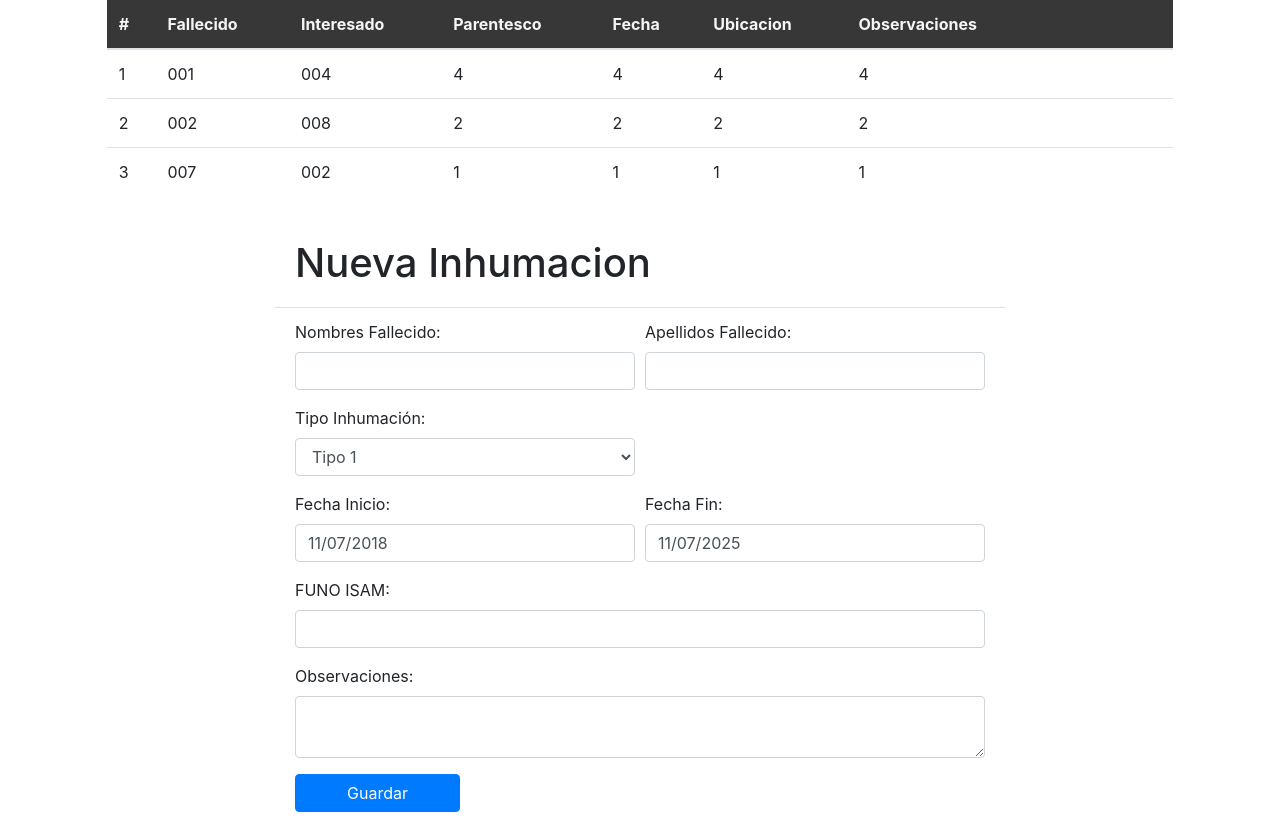
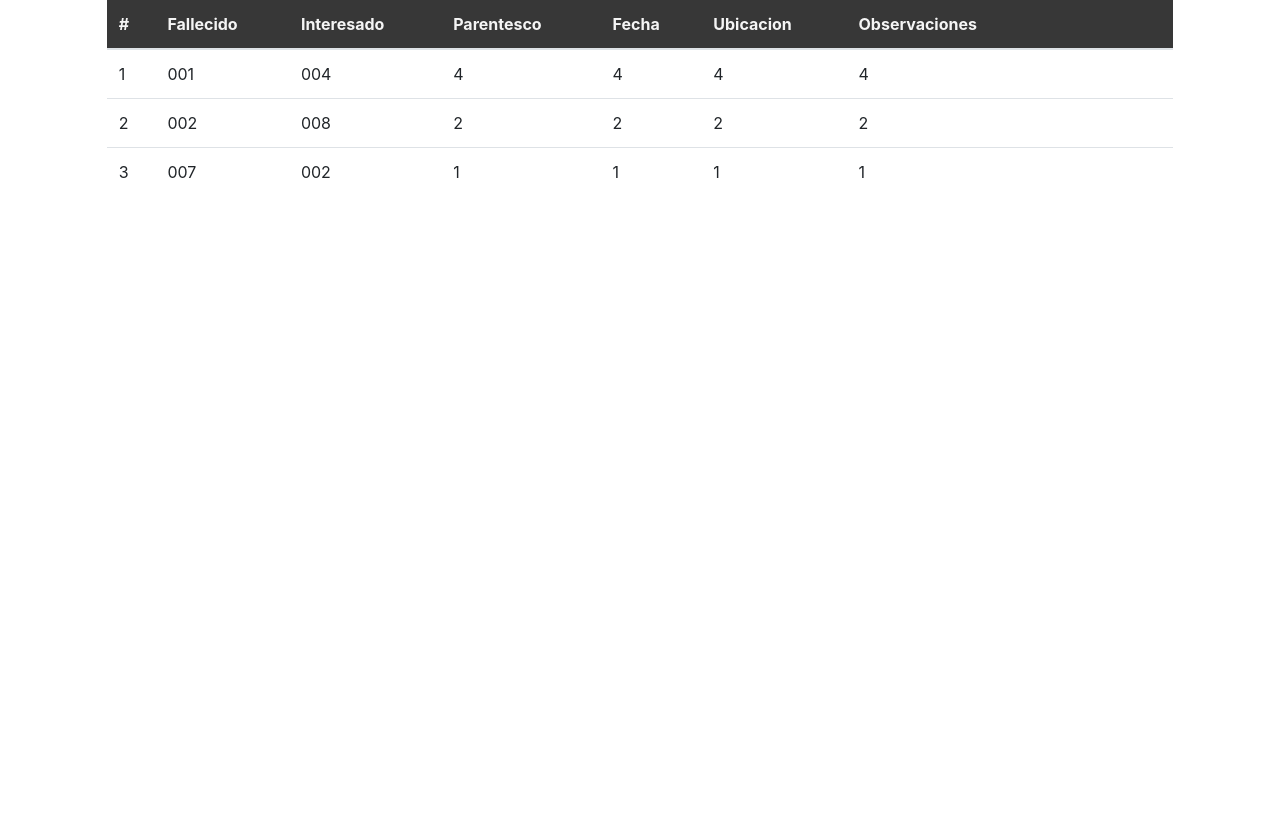
Before and after one commit to jobs2021/CementerioMunicipal, a PHP site: page /CementerioMunicipal/inhumacion in a window 1280 px wide. Shown: the part 211-1051 px from the top of the page. After the commit the page ends 389 px from the top, so only its background shows below. Run offline with PHP 8.4, Linux system fonts and the light colour scheme; some libraries are stand-ins or nearby versions.

Commit message:
inhumaciones

```diff
--- a/Controllers/controller.php
+++ b/Controllers/controller.php
@@ -2,8 +2,9 @@
 
 class MvcController{
 
-    #public $serverUrl='http://10.42.0.1';
-    public $serverUrl='http://localhost/CementerioMunicipal';
+    public $serverUrl='http://192.168.1.19';
+    //public $serverUrl='http://localhost';
+    //public $serverUrl='http://localhost/CementerioMunicipal';
     //public $serverUrl='http://cementerio.eshost.com.ar';
 
     public function enlacesPaginasController(){
--- a/Views/templates/inhumaciones/inhumacion.php
+++ b/Views/templates/inhumaciones/inhumacion.php
@@ -10,7 +10,7 @@
                 <div class="col col-lg-8">
                     <h2>Inhumaciones</h2>
                 </div>
-                <button type="button" class="btn btn-outline-dark float-right" data-toggle="modal" data-target="#myModal">Nueva Inhumacion</button>
+                <button type="button" class="btn btn-outline-dark float-right" data-toggle="modal" data-target="#modalNueva">Nueva Inhumacion</button>
             </div>
         </li>
     </ul>
@@ -51,9 +51,9 @@
                             <td>4</td>
                             <td class="text-right">
                                 <div class="row-btn">
-                                    <a href="<?php echo $server;?>/verparcela"><i class="fas fa-eye icon" title="Ver Parcela"></i></a>
+                                    <a href="<?php echo $server;?>/inhumacion"><i class="fas fa-eye icon" title="Ver Inhumacion"></i></a>
                                     <a href="#" data-toggle="modal" data-target="#modalAgregarParcela" data-slide-to="0"><i class="fa fa-edit icon" title="Editar"></i></a>
-                                    <a href="#" data-toggle="modal" data-target="#modalEliminar" class="text-danger"><i class="fas fa-trash icon" title="Eliminar"></i></a>
+                                    <a href="#" data-toggle="modal" data-target="#modalEliminar" class="text-danger"><i class="fas fa-minus-circle icon" title="Exhumar"></i></a>
                                 </div>
                             </td>
                         </tr>
@@ -67,9 +67,9 @@
                             <td>2</td>
                             <td class="text-right">
                                 <div class="row-btn">
-                                    <a href="<?php echo $server;?>/verparcela"><i class="fas fa-eye icon" title="Ver Parcela"></i></a>
+                                    <a href="<?php echo $server;?>/inhumacion"><i class="fas fa-eye icon" title="Ver Inhumacion"></i></a>
                                     <a href="#" data-toggle="modal" data-target="#modalAgregarParcela" data-slide-to="0"><i class="fa fa-edit icon" title="Editar"></i></a>
-                                    <a href="#" data-toggle="modal" data-target="#modalEliminar" class="text-danger"><i class="fas fa-trash icon" title="Eliminar"></i></a>
+                                    <a href="#" data-toggle="modal" data-target="#modalEliminar" class="text-danger"><i class="fas fa-minus-circle icon" title="Exhumar"></i></a>
                                 </div>
                             </td>
                         </tr>
@@ -83,9 +83,9 @@
                             <td>1</td>
                             <td class="text-right">
                                 <div class="row-btn">
-                                    <a href="<?php echo $server;?>/verparcela"><i class="fas fa-eye icon" title="Ver Parcela"></i></a>
+                                    <a href="<?php echo $server;?>/inhumacion"><i class="fas fa-eye icon" title="Ver Inhumacion"></i></a>
                                     <a href="#" data-toggle="modal" data-target="#modalAgregarParcela" data-slide-to="0"><i class="fa fa-edit icon" title="Editar"></i></a>
-                                    <a href="#" data-toggle="modal" data-target="#modalEliminar" class="text-danger"><i class="fas fa-trash icon" title="Eliminar"></i></a>
+                                    <a href="#" data-toggle="modal" data-target="#modalEliminar" class="text-danger"><i class="fas fa-minus-circle icon" title="Exhumar"></i></a>
                                 </div>
                             </td>
                         </tr>
@@ -97,13 +97,26 @@
 </div>
 
 
-<div class="container">
-    <div class="row justify-content-center">
-        <div class="col col-lg-8 margin-top-15">
+
+<!-- The Modal -->
+<div class="modal fade" id="modalNueva">
+    <div class="modal-dialog modal-dialog-centered">
+        <div class="modal-content">
+            <!-- Modal Header -->
+            <div class="modal-header">
+                <h4 class="modal-title">Nueva Inhumacion</h4>
+                <button type="button" class="close" data-dismiss="modal">&times;</button>
+            </div>
+            <!-- Modal body -->
+            <div class="modal-body">
+
+
+
+
+
+
             <ul class="list-group list-group-flush">
-                <li class="list-group-item">
-                    <h1>Nueva Inhumacion</h1>
-                </li>
+
                 <li class="list-group-item">
                     <form action="<?php echo $server;?>/admincementerio" method="POST">
                         <div class="form-row">
@@ -136,7 +149,7 @@
                             </div>
                         </div>
                         <div class="form-group">
-                            <label for="edad">FUNO ISAM:</label>
+                            <label for="edad">F1SAM:</label>
                             <input type="text" class="form-control" id="edad">
                         </div>
                         <div class="form-group">
@@ -151,8 +164,20 @@
                     </form>
                 </li>
             </ul>
+
+
+
+
+
+
+
+
+
+            </div>
         </div>
     </div>
 </div>
+
+
 <!---hasta aca -->
 <?php require_once('Views/default/footer.php'); ?>
```
